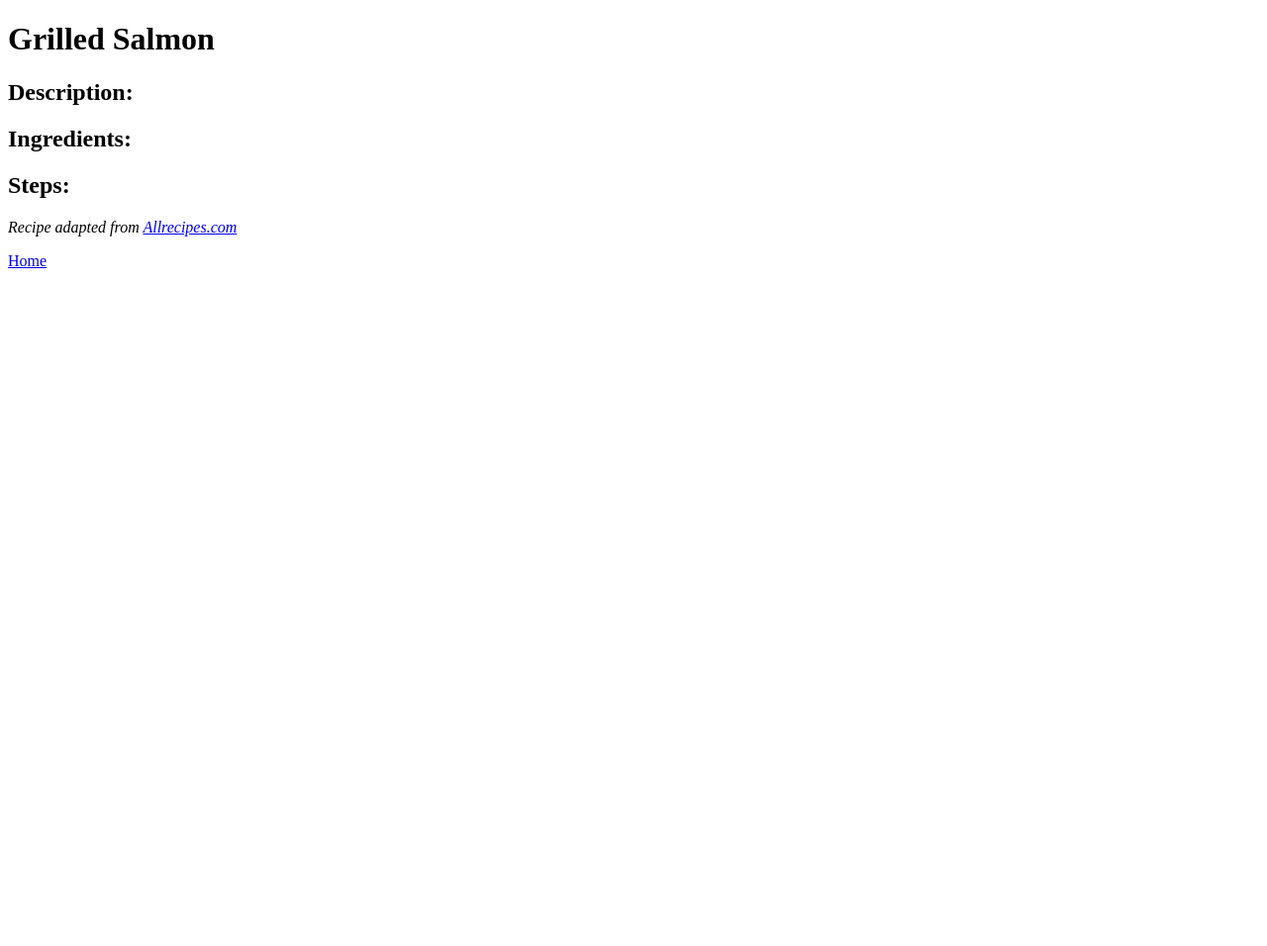
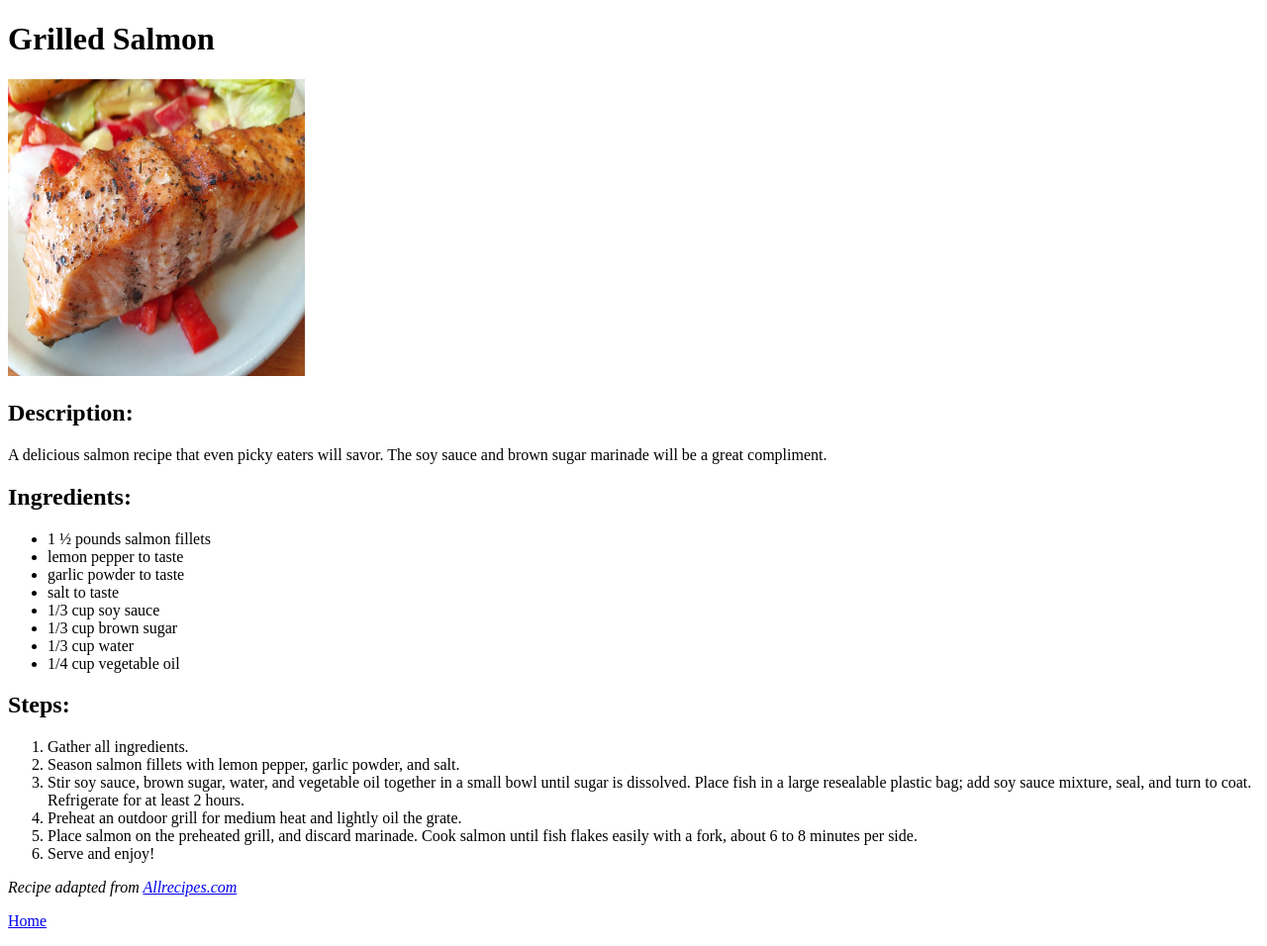
Before and after one commit to ARH-21/odin-recipes, a plain HTML site: page recipes/salmon.html in a window 1280 px wide. Shown: the whole page at 99% size. Before the commit the page ends 800 px from the top, so only its background shows below. Drawn offline with Linux system fonts and the light colour scheme.

Commit message:
Added details desc/ingredients/steps

```diff
--- a/recipes/salmon.html
+++ b/recipes/salmon.html
@@ -8,11 +8,36 @@
     <body>
         <h1>Grilled Salmon</h1>
 
+        <img src="../images/OR_grilled_salmon.jpg" width="300" height="300" alt="A grilled salmon dish">
         <h2>Description: </h2>
+        <p>A delicious salmon recipe that even picky eaters will savor.
+            The soy sauce and brown sugar marinade will be a great compliment.</p>
 
         <h2>Ingredients: </h2>
+        <ul>
+            <li>1 ½ pounds salmon fillets</li>
+            <li>lemon pepper to taste</li>
+            <li>garlic powder to taste</li>
+            <li>salt to taste</li>
+            <li>1/3 cup soy sauce</li>
+            <li>1/3 cup brown sugar</li>
+            <li>1/3 cup water</li>
+            <li>1/4 cup vegetable oil</li>
+        </ul>
 
         <h2>Steps: </h2>
+        <ol>
+            <li>Gather all ingredients.</li>
+            <li>Season salmon fillets with lemon pepper, garlic powder, and salt.</li>
+            <li>Stir soy sauce, brown sugar, water, and vegetable oil together
+                in a small bowl until sugar is dissolved. Place fish in a
+                large resealable plastic bag; add soy sauce mixture, seal, and
+                turn to coat. Refrigerate for at least 2 hours.</li>
+            <li>Preheat an outdoor grill for medium heat and lightly oil the grate.</li>
+            <li>Place salmon on the preheated grill, and discard marinade.
+                Cook salmon until fish flakes easily with a fork, about 6 to 8 minutes per side.</li>
+            <li>Serve and enjoy!</li>
+        </ol>
 
         <p><em>Recipe adapted from <a href="https://www.allrecipes.com/recipe/12720/grilled-salmon-i/" target="_blank" rel="noopener noreferrer">Allrecipes.com</a></em></p>
         <p><a href="../index.html">Home</a></p>
```
